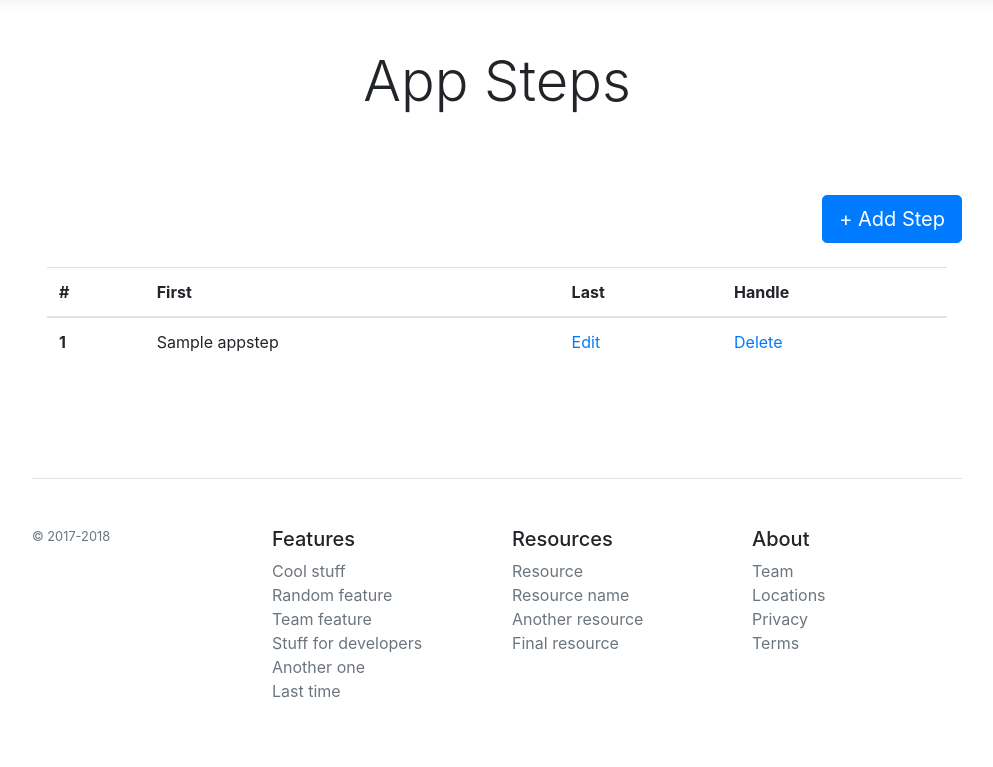
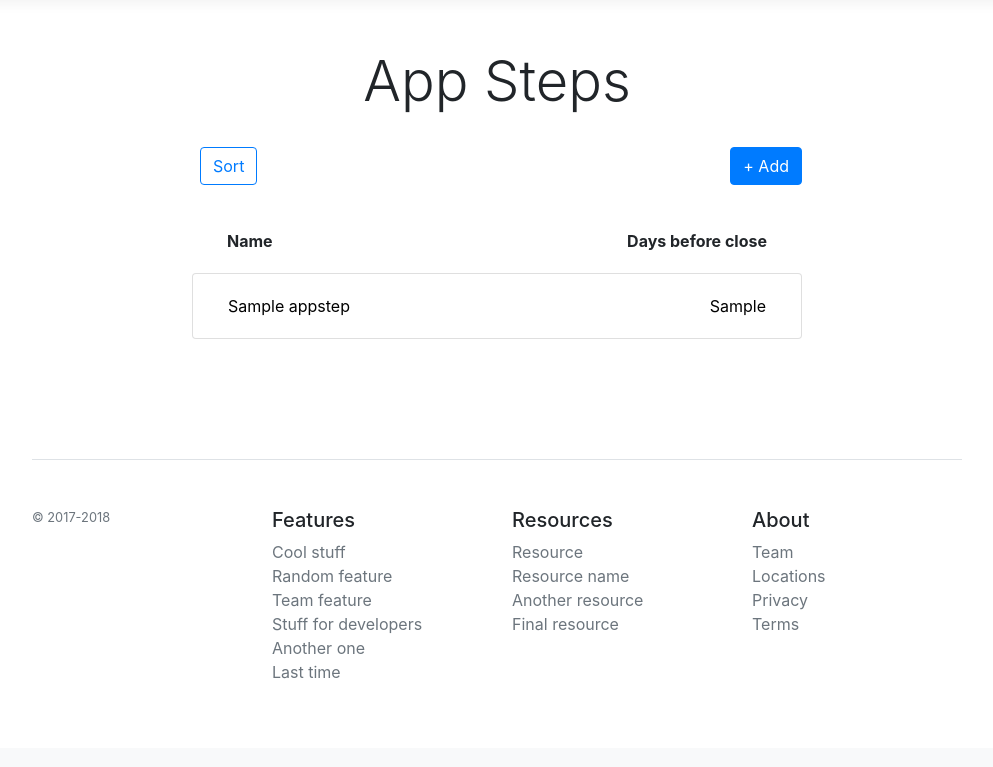
Before and after one commit to cpwilson5/HouseTracker, a Flask app: page /appsteps in a window 1280 px wide. Shown: the part 57-824 px from the top of the page, without its empty margins (143-1136 px from the left). After the commit the page ends 736 px from the top, so only its background shows below. Run offline with Flask 2, Linux system fonts and the light colour scheme; the visitor is signed in with stand-in values (Sample User, id 1); a database or web service that is not in the repository returns one stand-in record (values such as "Sample title"); some libraries are stand-ins or nearby versions.

Commit message:
Add ability to delete to the edit page on app steps

```diff
--- a/app/configuration/views.py
+++ b/app/configuration/views.py
@@ -44,7 +44,7 @@ def edit_app_step(id):
         return redirect(url_for('configuration.app_steps'))
     else:
         flash_errors(form)
-    return render_template('configuration/appstep.html', form=form)
+    return render_template('configuration/appstep.html', id=id, form=form)
 
 @configuration.route('/appsteps/delete/<string:id>', methods=['GET', 'POST'])
 @login_required
--- a/app/templates/configuration/appstep.html
+++ b/app/templates/configuration/appstep.html
@@ -31,6 +31,7 @@
                   {{ form.notes (class_="form-control")}}
                 </div>
               </div>
+              <a class="btn btn-outline-danger" href="{{ url_for('configuration.delete_app_step', id=id) }}" role="button">Delete</a>
               <button type="submit" class="btn btn-primary float-right" id="btnLogin">Add</button>
           </form>
       </div>
--- a/app/templates/configuration/appsteps.html
+++ b/app/templates/configuration/appsteps.html
@@ -5,34 +5,47 @@
 <div class="px-3 py-3 pt-md-5 pb-md-4 mx-auto text-center">
   <h1 class="display-4">App Steps</h1>
 </div>
+
+<div class="container">
+  <div class="row">
+    <div class="col-md-8 offset-md-2">
+      <a class="btn btn-primary btn-md mb-4 float-right" href="{{ url_for('listing.add_listing_step', id=id) }}">+ Add</a>
+      <button id="sortorder" class="expander btn btn-outline-primary btn-md mb-4 ml-2">Sort</a>
+      <button id="saveorder" style="display:none" class="btn btn-outline-primary btn-md mb-4 ml-2">Save</a>
+    </div>
+  </div>
+</div>
 {% endblock %}
 
 {% block body %}
 <!-- Custom styles for this template -->
-<div class="container pt-5">
-  <a class="btn btn-primary btn-lg mb-4 float-right" href="{{ url_for('configuration.add_app_step') }}">+ Add Step</a>
-  <div class="container">
+<div class="container">
+  <div class="row">
+    <div class="col-md-8 offset-md-2">
 
-    <table class="table table-hover">
-      <thead>
-        <tr>
-          <th scope="col">#</th>
-          <th scope="col">First</th>
-          <th scope="col">Last</th>
-          <th scope="col">Handle</th>
-        </tr>
-      </thead>
+      <div class="card border-bottom-0 border-left-0 border-right-0 border-top-0">
+          <div class="card-body">
+            <strong>
+              <span class="col-md-10">Name</span>
+              <span class="col-auto float-right">Days before close</span>
+            </strong>
+          </div>
+        </a>
+      </div>
+
+      <div id="sortable">
       {% for app_step in app_steps %}
-      <tbody>
-        <tr>
-          <th scope="row">1</th>
-          <td>{{ app_step.name }}</td>
-          <td><a href="{{ url_for('configuration.edit_app_step', id=app_step._id) }}" class="card-link">Edit</a></td>
-          <td><a href="{{ url_for('configuration.delete_app_step', id=app_step._id) }}" class="card-link">Delete</a></td>
-        </tr>
-      </tbody>
+        <div id="{{ app_step._id }}" class="card mb-4">
+          <a href="{{ url_for('configuration.edit_app_step', id=app_step._id) }}" class="card-block clearfix">
+            <div class="card-body">
+              <span class="col-md-10">{{ app_step.name }}</span>
+              <span class="col-auto float-right">{{ app_step.days_before_close }}</span>
+            </div>
+          </a>
+        </div>
       {% endfor %}
-    </table>
+      </div>
+    </div>
   </div>
 </div>
 
```
